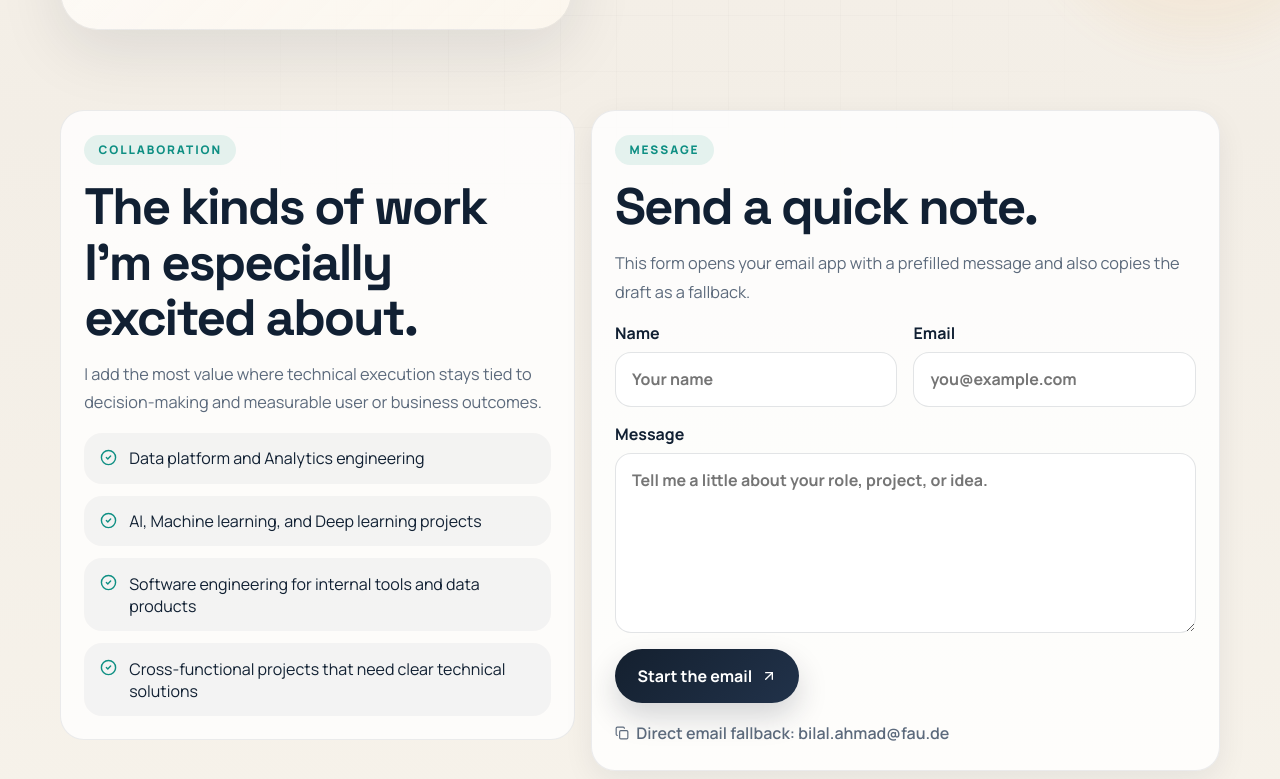
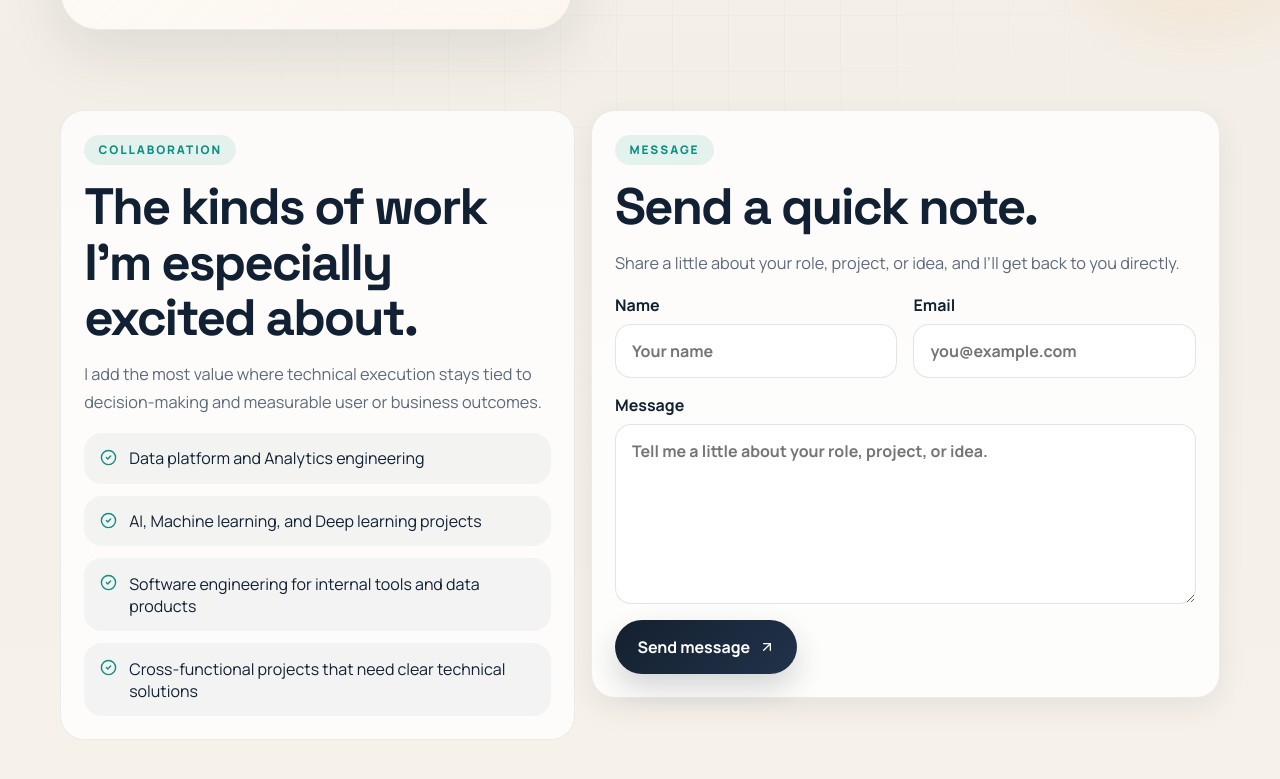
Before and after one commit to bilalahmad1995/portfolio, a React (Vite) app: page /contact in a window 1280 px wide. Shown: the part 601-1380 px from the top of the page. Built offline with nearby package versions, Linux system fonts and the light colour scheme.

Commit message:
Connect contact form to Netlify Forms

```diff
--- a/index.html
+++ b/index.html
@@ -39,6 +39,12 @@
       <input type="text" name="submittedAt" />
       <input type="text" name="bot-field" />
     </form>
+    <form name="contact-message" data-netlify="true" netlify-honeypot="bot-field" hidden>
+      <input type="text" name="name" />
+      <input type="email" name="email" />
+      <textarea name="message"></textarea>
+      <input type="text" name="bot-field" />
+    </form>
     <div id="root"></div>
     <script type="module" src="/src/main.tsx"></script>
   </body>
--- a/src/pages/ContactPage.tsx
+++ b/src/pages/ContactPage.tsx
@@ -1,7 +1,7 @@
 import type { FormEvent } from 'react'
 import { useState } from 'react'
 import { motion } from 'framer-motion'
-import { ArrowUpRight, Briefcase, CheckCircle2, Copy, Linkedin, Mail } from 'lucide-react'
+import { ArrowUpRight, Briefcase, CheckCircle2, Linkedin, Mail } from 'lucide-react'
 import styled from 'styled-components'
 import { Reveal } from '../components/Reveal'
 import { SectionTitle } from '../components/SectionTitle'
@@ -250,34 +250,42 @@ const Status = styled.p`
 `
 
 export function ContactPage() {
-  const formRecipient = 'bilal.ahmad@fau.de'
   const [name, setName] = useState('')
   const [email, setEmail] = useState('')
   const [message, setMessage] = useState('')
   const [status, setStatus] = useState('')
 
-  const handleSubmit = (event: FormEvent<HTMLFormElement>) => {
+  const handleSubmit = async (event: FormEvent<HTMLFormElement>) => {
     event.preventDefault()
 
-    const subject = encodeURIComponent(`Portfolio inquiry from ${name || 'a visitor'}`)
-    const rawBody = `Name: ${name}\nEmail: ${email}\n\nMessage:\n${message}`
-    const body = encodeURIComponent(rawBody)
+    setStatus('')
 
-    window.location.href = `mailto:${formRecipient}?subject=${subject}&body=${body}`
+    try {
+      const payload = new URLSearchParams({
+        'form-name': 'contact-message',
+        name,
+        email,
+        message,
+        'bot-field': '',
+      }).toString()
 
-    if (navigator.clipboard?.writeText) {
-      navigator.clipboard
-        .writeText(`To: ${formRecipient}\nSubject: Portfolio inquiry from ${name || 'a visitor'}\n\n${rawBody}`)
-        .then(() => {
-          setStatus('Your email app should open. If it does not, the full message has already been copied for manual sending.')
-        })
-        .catch(() => {
-          setStatus('Your email app should open with the message prefilled. If it does not, email me directly at bilal.ahmad@fau.de.')
-        })
-      return
+      const response = await fetch('/', {
+        method: 'POST',
+        headers: { 'Content-Type': 'application/x-www-form-urlencoded' },
+        body: payload,
+      })
+
+      if (!response.ok) {
+        throw new Error('Contact form submission failed')
+      }
+
+      setStatus('Your message has been sent successfully. I’ll get back to you soon.')
+      setName('')
+      setEmail('')
+      setMessage('')
+    } catch {
+      setStatus('Something went wrong while sending your message. Please try again in a moment.')
     }
-
-    setStatus('Your email app should open with the message prefilled. If it does not, email me directly at bilal.ahmad@fau.de.')
   }
 
   return (
@@ -372,23 +380,38 @@ export function ContactPage() {
         </Reveal>
 
         <Reveal delay={0.08}>
-          <FormCard onSubmit={handleSubmit}>
+          <FormCard
+            name="contact-message"
+            method="POST"
+            data-netlify="true"
+            netlify-honeypot="bot-field"
+            onSubmit={handleSubmit}
+          >
             <SectionTitle
               eyebrow="Message"
               title="Send a quick note."
-              body="This form opens your email app with a prefilled message and also copies the draft as a fallback."
+              body="Share a little about your role, project, or idea, and I’ll get back to you directly."
             />
+
+            <input type="hidden" name="form-name" value="contact-message" />
+            <input type="hidden" name="bot-field" />
 
             <Grid>
               <Field>
                 Name
-                <Input value={name} onChange={(event) => setName(event.target.value)} placeholder="Your name" />
+                <Input
+                  name="name"
+                  value={name}
+                  onChange={(event) => setName(event.target.value)}
+                  placeholder="Your name"
+                />
               </Field>
 
               <Field>
                 Email
                 <Input
                   type="email"
+                  name="email"
                   value={email}
                   onChange={(event) => setEmail(event.target.value)}
                   placeholder="you@example.com"
@@ -400,6 +423,7 @@ export function ContactPage() {
             <Field>
               Message
               <Textarea
+                name="message"
                 value={message}
                 onChange={(event) => setMessage(event.target.value)}
                 placeholder="Tell me a little about your role, project, or idea."
@@ -408,14 +432,10 @@ export function ContactPage() {
             </Field>
 
             <Submit type="submit">
-              Start the email <ArrowUpRight size={16} />
+              Send message <ArrowUpRight size={16} />
             </Submit>
 
             {status ? <Status>{status}</Status> : null}
-            <Status style={{ display: 'inline-flex', alignItems: 'center', gap: '0.45rem', color: 'var(--text-muted)', fontWeight: 600 }}>
-              <Copy size={14} />
-              Direct email fallback: bilal.ahmad@fau.de
-            </Status>
           </FormCard>
         </Reveal>
       </Split>
```
